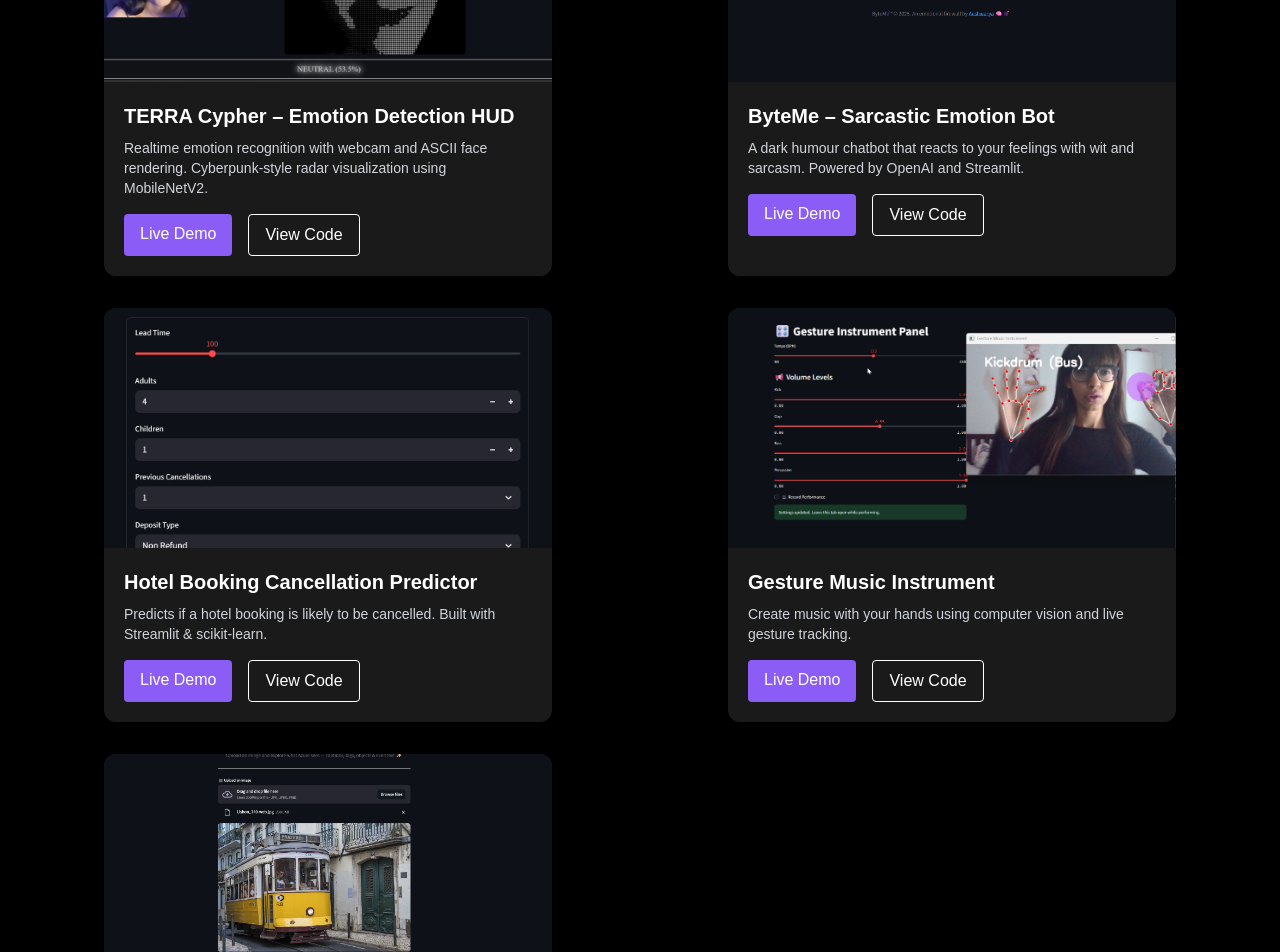
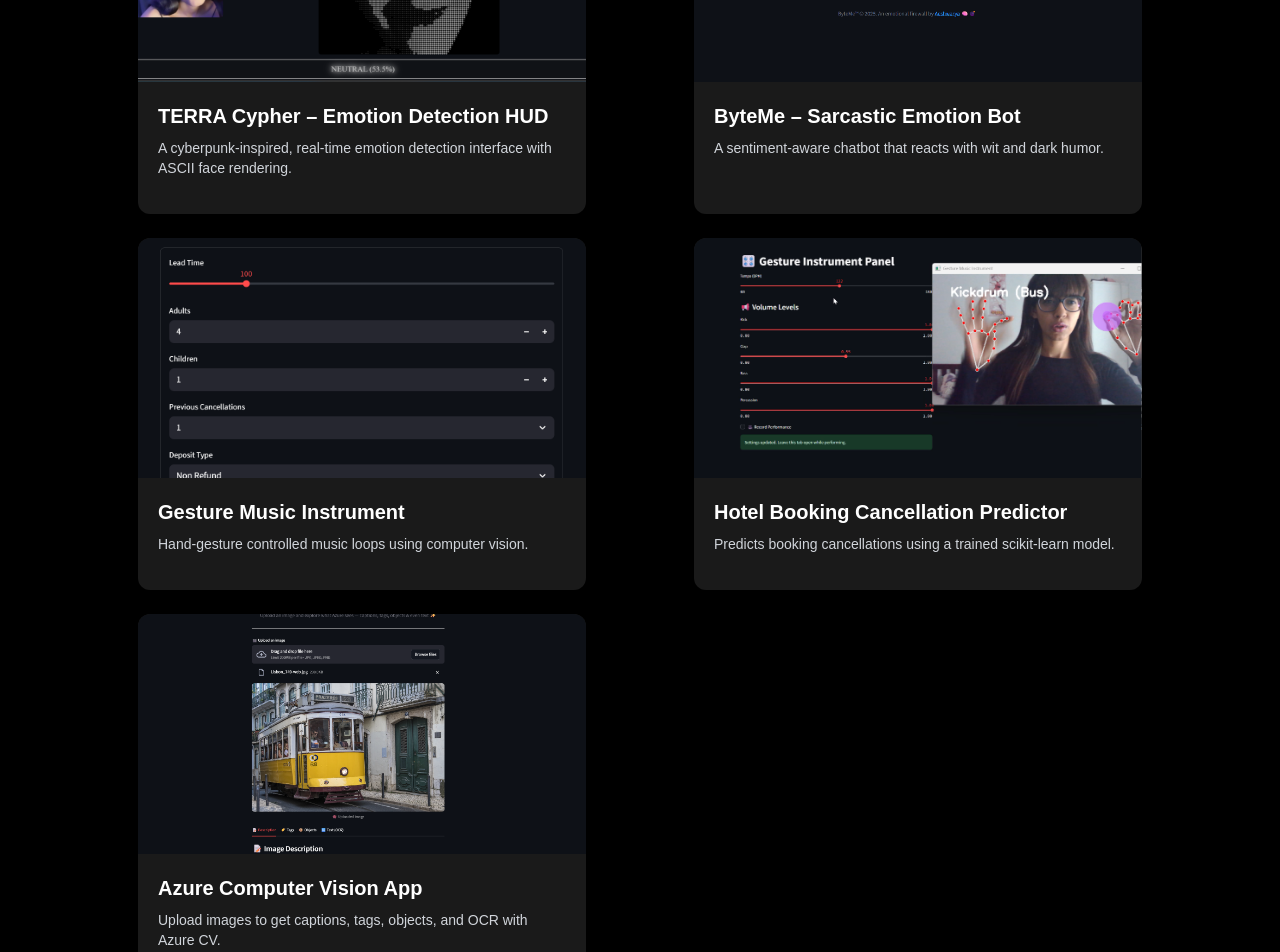
Before and after one commit to Terraspace009/aeshwarya-portfolio, a Next.js app: page / in a window 1280 px wide. Shown: the part 1480-2432 px from the top of the page. Built offline with nearby package versions, Linux system fonts and the light colour scheme.

Commit message:
Update page.tsx

```diff
--- a/app/page.tsx
+++ b/app/page.tsx
@@ -1,4 +1,5 @@
 "use client";
+
 import React from "react";
 import Hero from "../components/Hero";
 import About from "../components/About";
@@ -9,58 +10,54 @@ import ParticleBackground from "../components/ParticleBackground";
 
 export default function Home() {
   return (
-    <main className="relative bg-black text-white min-h-screen overflow-hidden">
+    <main className="bg-black text-white min-h-screen relative">
       <ParticleBackground />
+
       <Hero />
       <About />
 
       {/* Projects */}
-      <section id="projects" className="p-8">
+      <section id="projects" className="p-8 max-w-6xl mx-auto">
         <h2 className="text-3xl font-bold mb-6">Projects</h2>
 
-        <div className="grid grid-cols-1 md:grid-cols-2 gap-8">
+        <div className="grid gap-6 sm:grid-cols-2">
           <ProjectCard
             title="TERRA Cypher – Emotion Detection HUD"
-            description="Realtime emotion recognition with webcam and ASCII face rendering. Cyberpunk-style radar visualization using MobileNetV2."
+            description="A cyberpunk-inspired, real-time emotion detection interface with ASCII face rendering."
             image="/projects/one.png"
-            codeLink="https://github.com/Terraspace009/terra-cypherweb"
-            demoLink="https://terra-cypherweb-b8yxnpeu9rjnwikjcf45jy.streamlit.app/"
           />
+
           <ProjectCard
             title="ByteMe – Sarcastic Emotion Bot"
-            description="A dark humour chatbot that reacts to your feelings with wit and sarcasm. Powered by OpenAI and Streamlit."
+            description="A sentiment-aware chatbot that reacts with wit and dark humor."
             image="/projects/two.png"
-            codeLink="https://github.com/Terraspace009/ByteMe"
-            demoLink="https://byteme-n6z2wt7c3gy5z3iyoisazl.streamlit.app/"
           />
+
+          <ProjectCard
+            title="Gesture Music Instrument"
+            description="Hand-gesture controlled music loops using computer vision."
+            image="/projects/three.png"
+          />
+
           <ProjectCard
             title="Hotel Booking Cancellation Predictor"
-            description="Predicts if a hotel booking is likely to be cancelled. Built with Streamlit & scikit‑learn."
-            image="/projects/three.png"
-            codeLink="https://github.com/Terraspace009/hotel-booking-prediction"
-            demoLink="https://hotel-booking-prediction-9p7h3dhndnzxq26btdeduu.streamlit.app/"
+            description="Predicts booking cancellations using a trained scikit‑learn model."
+            image="/projects/four.png"
           />
-          <ProjectCard
-            title="Gesture Music Instrument"
-            description="Create music with your hands using computer vision and live gesture tracking."
-            image="/projects/four.png"
-            codeLink="https://github.com/Terraspace009/terra-mixer-ui"
-            demoLink="#" // upcoming
-          />
+
           <ProjectCard
             title="Azure Computer Vision App"
-            description="Upload an image and explore what Azure sees — captions, tags, objects, and OCR."
+            description="Upload images to get captions, tags, objects, and OCR with Azure CV."
             image="/projects/five.png"
-            codeLink="https://github.com/Terraspace009/azure-cv-app"
-            demoLink="https://azure-cv-app-n7hamxehg76uncshsuvfea.streamlit.app/"
           />
         </div>
       </section>
 
       {/* Certifications */}
-      <section id="certifications" className="p-8">
+      <section id="certifications" className="p-8 max-w-6xl mx-auto">
         <h2 className="text-3xl font-bold mb-6">Certifications</h2>
-        <div className="grid grid-cols-1 sm:grid-cols-3 gap-4">
+
+        <div className="grid gap-4 sm:grid-cols-3">
           <CertificationCard title="Machine Learning Specialization" />
           <CertificationCard title="Deep Learning Specialization" />
           <CertificationCard title="Applied Data Science" />
```
